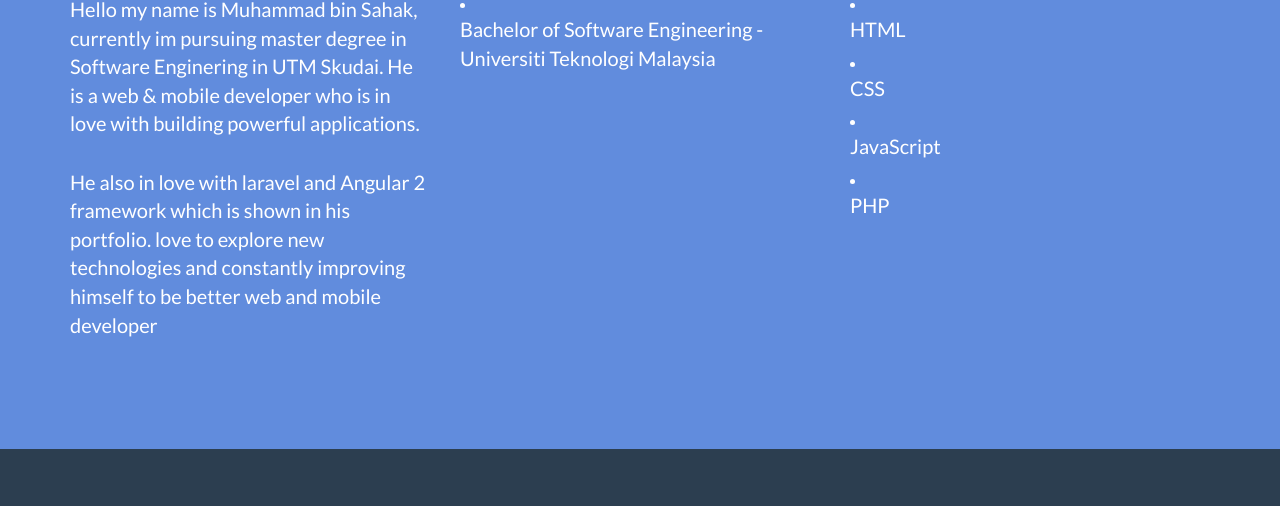
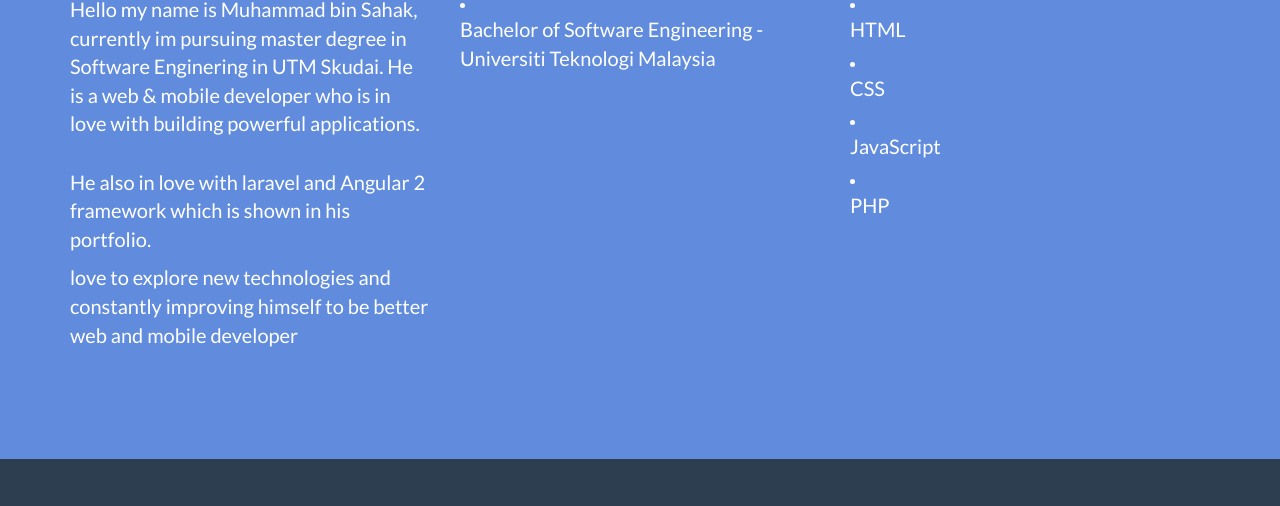
Before and after one commit to muhammadbsahak/muhammadbsahak.github.io, a website: page index.html in a window 1280 px wide. Shown: the part 2256-2762 px from the top of the page. Drawn offline with nearby package versions, Linux system fonts and the light colour scheme.

Commit message:
Update index.html

```diff
--- a/index.html
+++ b/index.html
@@ -201,7 +201,8 @@
                   <h3>Brief introduction</h3>
                     <p>Hello my name is Muhammad bin Sahak, currently im pursuing master degree in Software Enginering in UTM Skudai. He
                         is a web & mobile developer who is in love with building powerful applications.</p> <br>
-                        <p>He also in love with laravel and Angular 2 framework which is shown in his portfolio. love to explore new technologies and constantly improving himself to be better web and mobile developer</p>
+                        <p>He also in love with laravel and Angular 2 framework which is shown in his portfolio.</p>
+                            <p>love to explore new technologies and constantly improving himself to be better web and mobile developer</p>
                 </div>
                 <div class="col-lg-4">
                   <h3>Education Background</h3>
```
